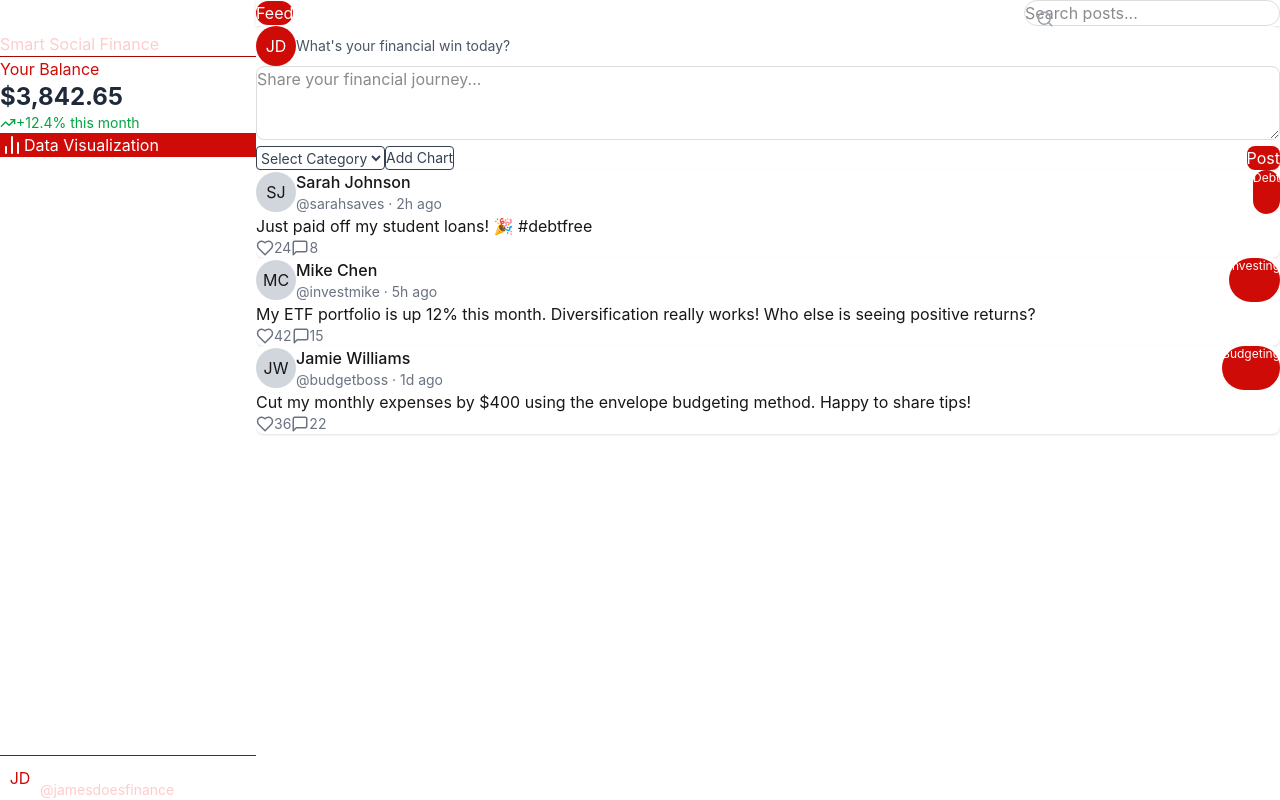
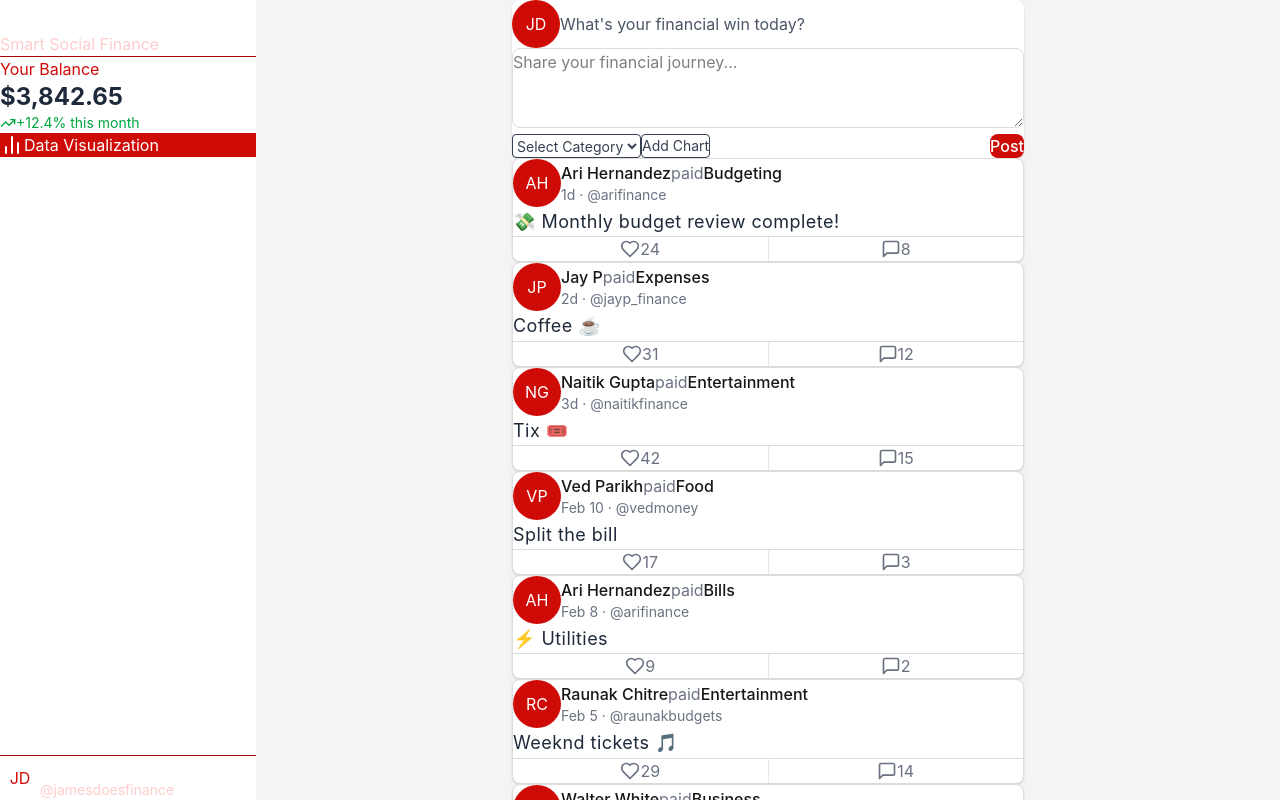
Before and after one commit to jaynopponep/CashCat-HackKnight2025, a Next.js app in the folder frontend/: page /Social in a window 1280 px wide. Built offline with nearby package versions, Linux system fonts and the light colour scheme.

Commit message:
social page so far, needs better spacing

```diff
--- a/frontend/src/app/Social/page.js
+++ b/frontend/src/app/Social/page.js
@@ -2,9 +2,9 @@
 
 import React, { useState, useEffect } from 'react';
 import SideBar from '../../component/social/SideBar';
-import SocialHeader from '../../component/social/SocialHeader';
+// import SocialHeader from '../../component/social/SocialHeader';
 import CreatePost from '../../component/social/CreatePost';
-import PostList from '../../component/social/PostList';
+import EnhancedPostList from '../../component/social/EnhancedPostList';
 import VisualizationPanel from '../../component/social/VisualizationPanel';
 
 export default function SocialPage() {
@@ -17,88 +17,31 @@ export default function SocialPage() {
     growth: 12.4
   });
 
-  //fetch from mongo in the long run
-  const [posts, setPosts] = useState([
-    {
-      id: 1,
-      user: {
-        name: 'Sarah Johnson',
-        handle: '@sarahsaves',
-        avatar: 'SJ'
-      },
-      content: 'Just paid off my student loans! 🎉 #debtfree',
-      category: 'Debt',
-      likes: 24,
-      comments: 8,
-      timestamp: '2h ago'
-    },
-    {
-      id: 2,
-      user: {
-        name: 'Mike Chen',
-        handle: '@investmike',
-        avatar: 'MC'
-      },
-      content: 'My ETF portfolio is up 12% this month. Diversification really works! Who else is seeing positive returns?',
-      category: 'Investing',
-      likes: 42,
-      comments: 15,
-      timestamp: '5h ago'
-    },
-    {
-      id: 3,
-      user: {
-        name: 'Jamie Williams',
-        handle: '@budgetboss',
-        avatar: 'JW'
-      },
-      content: 'Cut my monthly expenses by $400 using the envelope budgeting method. Happy to share tips!',
-      category: 'Budgeting',
-      likes: 36,
-      comments: 22,
-      timestamp: '1d ago'
-    }
-  ]);
-
-  const handleCreatePost = (newPost) => {
-    //this would be an API call once we get that set up
-    const post = {
-      id: posts.length + 1,
-      user: {
-        name: user.name,
-        handle: user.handle,
-        avatar: user.avatar
-      },
-      content: newPost.content,
-      category: newPost.category,
-      likes: 0,
-      comments: 0,
-      timestamp: 'Just now'
-    };
-    setPosts([post, ...posts]);
-  };
-
-  const handleLike = (postId) => {
-    setPosts(posts.map(post =>
-      post.id === postId ? { ...post, likes: post.likes + 1 } : post
-    ));
-  };
-
-  //endpoint and api calls go here later on @team
+  // Endpoint and API calls go here later on @team
   useEffect(() => {
     // fetchPosts();
     // fetchUserProfile();
   }, []);
+
+  const handleCreatePost = (newPost) => {
+    // This will be handled by the EnhancedPostList component directly
+  };
 
   return (
     <div className="flex h-screen">
       <SideBar user={user} />
 
       <div className="flex-1 flex flex-col">
-        <SocialHeader activeTab={activeTab} setActiveTab={setActiveTab} />
-        <div className="flex-1 overflow-auto">
-          <CreatePost onCreatePost={handleCreatePost} />
-          <PostList posts={posts} onLike={handleLike} />
+        {/* <SocialHeader activeTab={activeTab} setActiveTab={setActiveTab} /> */}
+        <div className="flex-1 overflow-auto bg-gray-100">
+          <div className="flex justify-center">
+            <div className="w-full max-w-lg mx-auto px-4 py-8">
+              <CreatePost onCreatePost={handleCreatePost} />
+              <div className="mt-10">
+                <EnhancedPostList />
+              </div>
+            </div>
+          </div>
         </div>
       </div>
 
--- a/frontend/src/component/social/CreatePost.jsx
+++ b/frontend/src/component/social/CreatePost.jsx
@@ -16,51 +16,55 @@ const CreatePost = ({ onCreatePost }) => {
       category
     });
 
-
     setContent('');
     setCategory('');
   };
 
   return (
-    <div className="bg-white m-4 p-4 rounded-lg shadow">
+    <div className="bg-white p-5 rounded-lg shadow-sm w-full">
       <form onSubmit={handleSubmit}>
-        <div className="flex items-center mb-3">
-          <div className="w-10 h-10 rounded-full flex items-center justify-center text-white mr-3" style={{ backgroundColor: 'var(--component)' }}>
+        <div className="flex items-center mb-4">
+          <div className="w-12 h-12 rounded-full flex items-center justify-center text-white mr-4" style={{ backgroundColor: 'var(--component)' }}>
             JD
           </div>
-          <div className="text-sm text-gray-600">What's your financial win today?</div>
+          <div className="text-base text-gray-600">What's your financial win today?</div>
         </div>
 
         <textarea
           value={content}
           onChange={(e) => setContent(e.target.value)}
-          className="w-full border rounded-lg p-3 focus:outline-none focus:ring-2"
+          className="w-full border rounded-lg p-4 focus:outline-none focus:ring-2 text-base leading-relaxed text-black"
           placeholder="Share your financial journey..."
           style={{ borderColor: 'var(--border-color)' }}
           rows={3}
           required
         />
 
-        <div className="flex justify-between mt-3">
-          <div className="flex space-x-2">
+        <div className="flex justify-between mt-4">
+          <div className="flex space-x-3">
             <select
               value={category}
               onChange={(e) => setCategory(e.target.value)}
-              className="rounded border px-3 py-1 text-sm text-gray-700"
+              className="rounded border px-4 py-2 text-sm text-gray-700"
               required
             >
               <option value="">Select Category</option>
+              <option value="Food">Food</option>
+              <option value="Entertainment">Entertainment</option>
+              <option value="Bills">Bills</option>
               <option value="Budgeting">Budgeting</option>
               <option value="Investing">Investing</option>
               <option value="Debt">Debt</option>
               <option value="Savings">Savings</option>
               <option value="Income">Income</option>
+              <option value="Expenses">Expenses</option>
+              <option value="Business">Business</option>
             </select>
-            <button type="button" className="rounded border px-3 py-1 text-sm text-gray-700">Add Chart</button>
+            <button type="button" className="rounded border px-4 py-2 text-sm text-gray-700">Add Chart</button>
           </div>
           <button
             type="submit"
-            className="text-white px-4 py-2 rounded-lg"
+            className="text-white px-5 py-2 rounded-lg font-medium"
             style={{ backgroundColor: 'var(--component)' }}
           >
             Post
--- /dev/null
+++ b/frontend/src/component/social/EnhancedPostList.jsx
@@ -0,0 +1,151 @@
+import React, { useState } from 'react';
+import PostCard from './PostCard';
+
+const EnhancedPostList = () => {
+  const [posts, setPosts] = useState([
+    {
+      id: 1,
+      user: {
+        name: 'Ari Hernandez',
+        handle: '@arifinance',
+        avatar: 'AH'
+      },
+      content: '💸 Monthly budget review complete!',
+      category: 'Budgeting',
+      likes: 24,
+      comments: 8,
+      timestamp: '1d'
+    },
+    {
+      id: 2,
+      user: {
+        name: 'Jay P',
+        handle: '@jayp_finance',
+        avatar: 'JP'
+      },
+      content: 'Coffee ☕',
+      category: 'Expenses',
+      likes: 31,
+      comments: 12,
+      timestamp: '2d'
+    },
+    {
+      id: 3,
+      user: {
+        name: 'Naitik Gupta',
+        handle: '@naitikfinance',
+        avatar: 'NG'
+      },
+      content: 'Tix 🎟️',
+      category: 'Entertainment',
+      likes: 42,
+      comments: 15,
+      timestamp: '3d'
+    },
+    {
+      id: 4,
+      user: {
+        name: 'Ved Parikh',
+        handle: '@vedmoney',
+        avatar: 'VP'
+      },
+      content: 'Split the bill',
+      category: 'Food',
+      likes: 17,
+      comments: 3,
+      timestamp: 'Feb 10'
+    },
+    {
+      id: 5,
+      user: {
+        name: 'Ari Hernandez',
+        handle: '@arifinance',
+        avatar: 'AH'
+      },
+      content: '⚡ Utilities',
+      category: 'Bills',
+      likes: 9,
+      comments: 2,
+      timestamp: 'Feb 8'
+    },
+    {
+      id: 6,
+      user: {
+        name: 'Raunak Chitre',
+        handle: '@raunakbudgets',
+        avatar: 'RC'
+      },
+      content: 'Weeknd tickets 🎵',
+      category: 'Entertainment',
+      likes: 29,
+      comments: 14,
+      timestamp: 'Feb 5'
+    },
+    {
+      id: 7,
+      user: {
+        name: 'Walter White',
+        handle: '@waltfinance',
+        avatar: 'WW'
+      },
+      content: 'Car wash',
+      category: 'Business',
+      likes: 41,
+      comments: 7,
+      timestamp: 'Feb 3'
+    },
+    {
+      id: 8,
+      user: {
+        name: 'Skyler White',
+        handle: '@skylerbudgets',
+        avatar: 'SW'
+      },
+      content: 'Groceries 🛒',
+      category: 'Food',
+      likes: 16,
+      comments: 5,
+      timestamp: 'Feb 2'
+    },
+    {
+      id: 9,
+      user: {
+        name: 'Flynn White',
+        handle: '@youngmoney',
+        avatar: 'FW'
+      },
+      content: 'Breakfast! 🥞',
+      category: 'Food',
+      likes: 22,
+      comments: 3,
+      timestamp: 'Jan 31'
+    }
+  ]);
+
+  const handleLike = (postId) => {
+    // Do nothing - likes handled in PostCard component
+  };
+
+  return (
+    <div className="px-4 pb-16 pt-4 flex justify-center">
+      <div className="w-full max-w-lg">
+        {posts.length === 0 ? (
+          <div className="text-center py-12 text-gray-500">
+            No transactions yet.
+          </div>
+        ) : (
+          posts.map(post => (
+            <div className="mb-16" key={post.id}>
+              <PostCard
+                post={post}
+                onLike={handleLike}
+              />
+            </div>
+          ))
+        )}
+      </div>
+    </div>
+  );
+};
+
+export default EnhancedPostList;
--- a/frontend/src/component/social/PostCard.jsx
+++ b/frontend/src/component/social/PostCard.jsx
@@ -1,39 +1,54 @@
-import React from 'react';
+import React, { useState } from 'react';
 import { Heart, MessageSquare } from 'lucide-react';
 
 const PostCard = ({ post, onLike }) => {
+  const [liked, setLiked] = useState(false);
+
+  const handleLike = () => {
+    if (!liked) {
+      setLiked(true);
+      onLike(post.id);
+    }
+  };
+
   return (
-    <div className="bg-white rounded-lg shadow mb-4 p-4">
-      <div className="flex justify-between mb-3">
-        <div className="flex items-center">
-          <div className="w-10 h-10 rounded-full bg-gray-300 flex items-center justify-center mr-3">
+    <div className="bg-white rounded-lg border shadow-sm hover:shadow-md transition-shadow duration-200" style={{ borderColor: 'var(--border-color)' }}>
+      <div className="p-5">
+        <div className="flex items-center mb-4">
+          <div
+            className="w-12 h-12 rounded-full flex items-center justify-center text-white mr-4"
+            style={{ backgroundColor: 'var(--component)' }}
+          >
             {post.user.avatar}
           </div>
-          <div>
-            <div className="font-medium">{post.user.name}</div>
-            <div className="text-sm text-gray-500">{post.user.handle} · {post.timestamp}</div>
+          <div className="flex-1">
+            <div className="flex items-center mb-1">
+              <span className="font-medium text-base">{post.user.name}</span>
+              <span className="mx-2 text-gray-500">paid</span>
+              <span className="font-medium text-base">{post.category}</span>
+            </div>
+            <div className="text-sm text-gray-500 flex items-center">
+              {post.timestamp} · {post.user.handle}
+            </div>
           </div>
         </div>
-        <div className="px-2 py-1 text-xs text-white rounded-full"
-          style={{ backgroundColor: 'var(--component)' }}>
-          {post.category}
+
+        <div className="py-3 text-gray-800 text-lg leading-relaxed tracking-wide">
+          {post.content}
         </div>
       </div>
 
-      <div className="mb-4">
-        {post.content}
-      </div>
-
-      <div className="flex items-center text-gray-500 text-sm">
+      <div className="flex border-t" style={{ borderColor: 'var(--border-color)' }}>
         <button
-          onClick={() => onLike(post.id)}
-          className="flex items-center mr-4 hover:text-red-600 transition-colors"
+          onClick={handleLike}
+          className={`flex-1 py-3 flex items-center justify-center ${liked ? 'text-red-600' : 'text-gray-500'} hover:bg-gray-50 transition-colors duration-150`}
         >
-          <Heart size={18} className="mr-1" />
-          <span>{post.likes}</span>
+          <Heart size={20} className="mr-2" fill={liked ? "currentColor" : "none"} />
+          <span>{post.likes + (liked ? 1 : 0)}</span>
         </button>
-        <button className="flex items-center hover:text-gray-700 transition-colors">
-          <MessageSquare size={18} className="mr-1" />
+        <div className="w-px bg-gray-200"></div>
+        <button className="flex-1 py-3 flex items-center justify-center text-gray-500 hover:bg-gray-50 transition-colors duration-150">
+          <MessageSquare size={20} className="mr-2" />
           <span>{post.comments}</span>
         </button>
       </div>
--- a/frontend/src/component/social/PostList.jsx
+++ /dev/null
@@ -1,24 +0,0 @@
-import React from 'react';
-import PostCard from './PostCard';
-
-const PostList = ({ posts, onLike }) => {
-  return (
-    <div className="px-4 pb-4">
-      {posts.length === 0 ? (
-        <div className="text-center py-8 text-gray-500">
-          No posts yet. Be the first to share!
-        </div>
-      ) : (
-        posts.map(post => (
-          <PostCard
-            key={post.id}
-            post={post}
-            onLike={onLike}
-          />
-        ))
-      )}
-    </div>
-  );
-};
-
-export default PostList;
--- a/frontend/src/component/social/SocialHeader.jsx
+++ b/frontend/src/component/social/SocialHeader.jsx
@@ -1,41 +1,20 @@
-import React from 'react';
-import { Search } from 'lucide-react';
+// import React from 'react';
+// import { Search } from 'lucide-react';
 
-const SocialHeader = ({ activeTab, setActiveTab }) => {
-  const tabs = [
-    { id: 'feed', label: 'Feed' },
-    { id: 'trending', label: 'Trending' },
-    { id: 'my-posts', label: 'My Posts' }
-  ];
+// const SocialHeader = ({ activeTab, setActiveTab }) => {
+//   return (
+//     <div className="bg-white p-4 shadow flex items-center justify-end">
+//       <div className="relative">
+//         <input
+//           type="text"
+//           placeholder="Search posts..."
+//           className="px-4 py-2 pl-10 border rounded-full w-64 focus:outline-none focus:ring-2"
+//           style={{ borderColor: 'var(--border-color)' }}
+//         />
+//         <Search className="absolute left-3 top-2.5 text-gray-400" size={18} />
+//       </div>
+//     </div>
+//   );
+// };
 
-  return (
-    <div className="bg-white p-4 shadow flex items-center justify-between">
-      <div className="flex space-x-4">
-        {tabs.map(tab => (
-          <button
-            key={tab.id}
-            className="px-4 py-2 rounded-full text-white"
-            style={{
-              backgroundColor: activeTab === tab.id ? 'var(--component)' : 'var(--background)',
-              opacity: activeTab === tab.id ? 1 : 0.8
-            }}
-            onClick={() => setActiveTab(tab.id)}
-          >
-            {tab.label}
-          </button>
-        ))}
-      </div>
-      <div className="relative">
-        <input
-          type="text"
-          placeholder="Search posts..."
-          className="px-4 py-2 pl-10 border rounded-full w-64 focus:outline-none focus:ring-2"
-          style={{ borderColor: 'var(--border-color)' }}
-        />
-        <Search className="absolute left-3 top-2.5 text-gray-400" size={18} />
-      </div>
-    </div>
-  );
-};
-
-export default SocialHeader;
+// export default SocialHeader;
```
